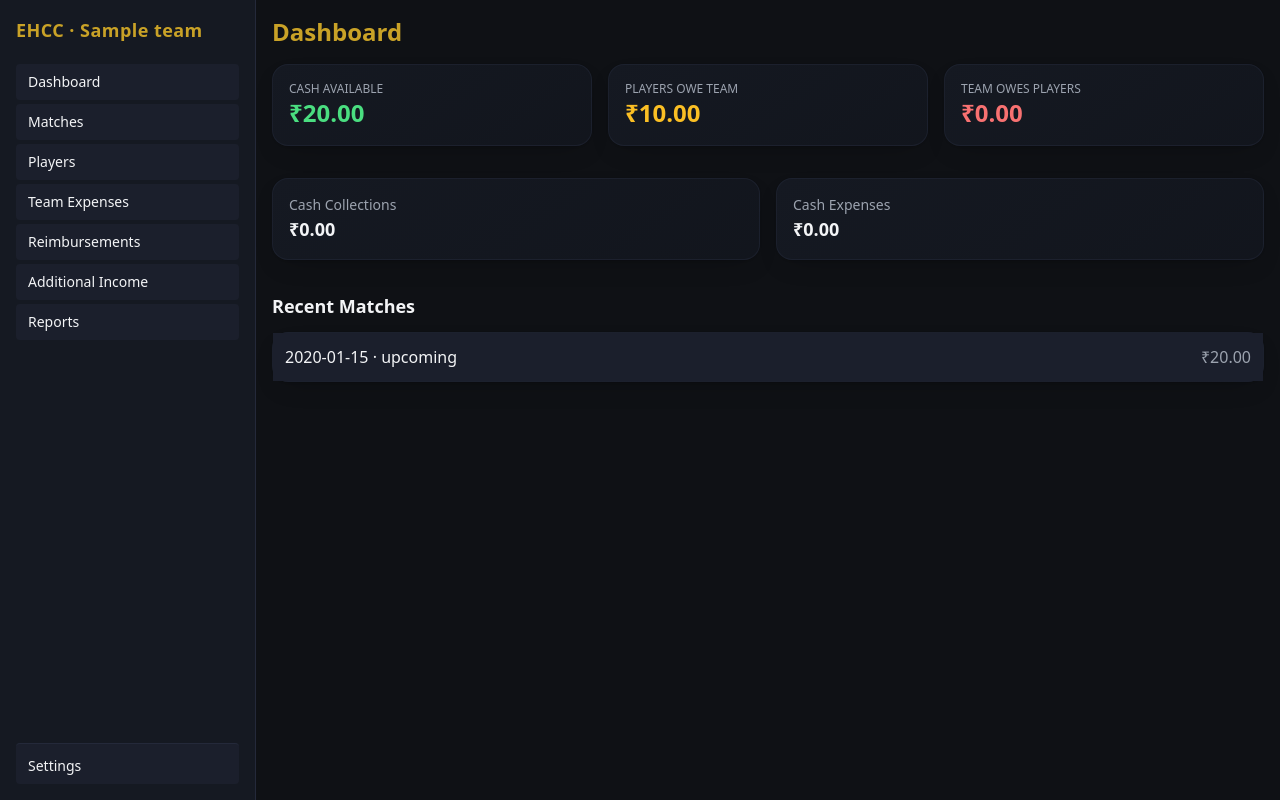
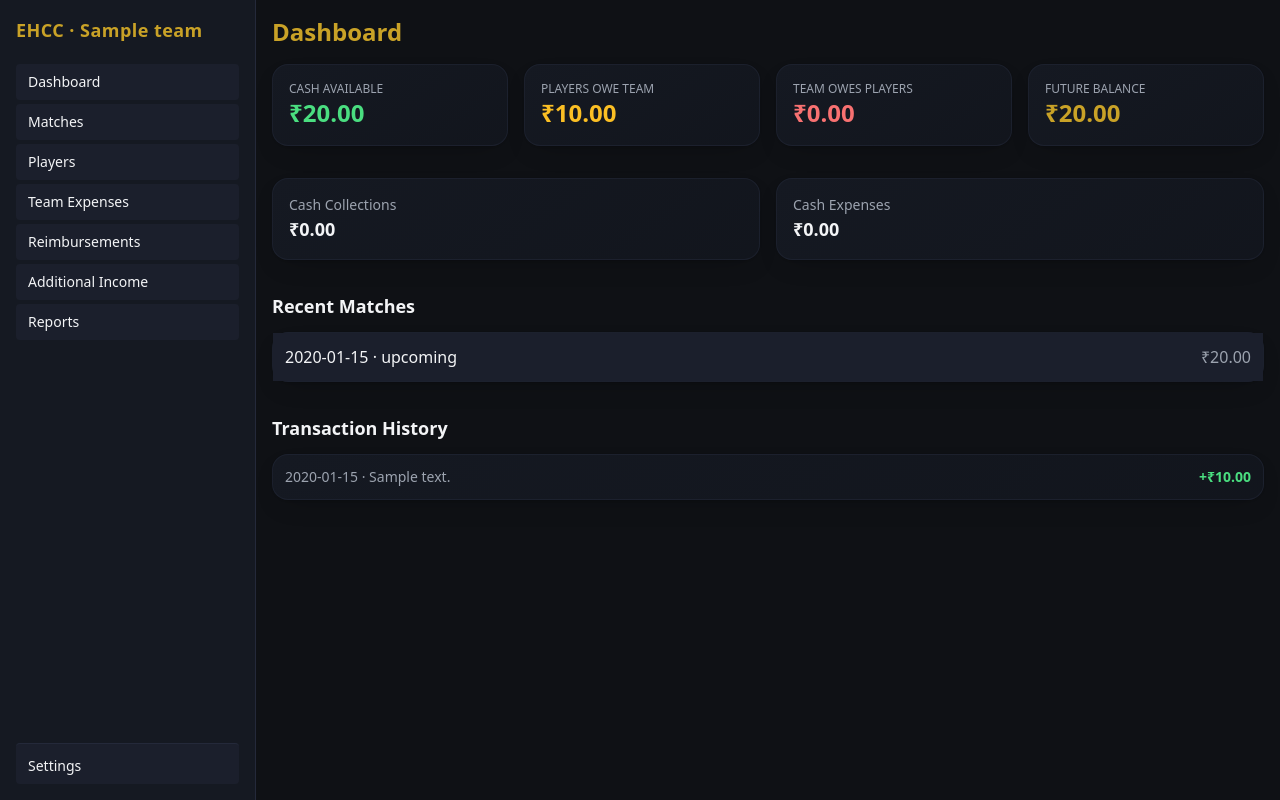
Before and after one commit to digitalrockstar/ehcc-admin, a FastAPI app: page / in a window 1280 px wide. Run offline with FastAPI, Linux system fonts and the light colour scheme; tables that the repository leaves empty hold one stand-in row (values such as "Sample post"); some libraries are stand-ins or nearby versions.

Commit message:
Dashboard: Future Balance card + Transaction History section
- Cash Available now excludes future-dated transactions (Section-style
  correctness: money isn't 'available' before its date). Added a
  separate Future Balance card showing the projected total once
  future-dated transactions land.
- Added Transaction History under Recent Matches, showing the last 10
  ledger entries with date, description, signed amount.
- Verified live: future income excluded from Cash Available but
  included in Future Balance; past expense hits both correctly.

```diff
--- a/app/routers/dashboard.py
+++ b/app/routers/dashboard.py
@@ -19,6 +19,10 @@ def dashboard(request: Request, db: Session = Depends(get_db)):
     recent_matches = db.query(models.Match).filter(models.Match.team_id == team.id).order_by(
         models.Match.match_date.desc()
     ).limit(5).all()
+    recent_transactions = db.query(models.Transaction).filter(models.Transaction.team_id == team.id).order_by(
+        models.Transaction.date.desc(), models.Transaction.id.desc()
+    ).limit(10).all()
     return templates.TemplateResponse("dashboard.html", {
-        "request": request, "team": team, "summary": summary, "recent_matches": recent_matches,
+        "request": request, "team": team, "summary": summary,
+        "recent_matches": recent_matches, "recent_transactions": recent_transactions,
     })
--- a/app/templates/dashboard.html
+++ b/app/templates/dashboard.html
@@ -2,7 +2,7 @@
 {% block content %}
 <h1 class="text-2xl font-bold text-gold mb-4">Dashboard</h1>
 
-<div class="grid grid-cols-2 md:grid-cols-3 gap-4 mb-8">
+<div class="grid grid-cols-2 md:grid-cols-4 gap-4 mb-8">
   <div class="card rounded-xl p-4">
     <p class="text-xs text-gray-400 uppercase">Cash Available</p>
     <p class="text-2xl font-bold text-green-400">₹{{ "%.2f"|format(summary.account) }}</p>
@@ -14,6 +14,10 @@
   <div class="card rounded-xl p-4">
     <p class="text-xs text-gray-400 uppercase">Team Owes Players</p>
     <p class="text-2xl font-bold text-red-400">₹{{ "%.2f"|format(summary.team_owes_players) }}</p>
+  </div>
+  <div class="card rounded-xl p-4">
+    <p class="text-xs text-gray-400 uppercase">Future Balance</p>
+    <p class="text-2xl font-bold text-gold">₹{{ "%.2f"|format(summary.future_balance) }}</p>
   </div>
 </div>
 
@@ -33,4 +37,16 @@
   <p class="p-4 text-gray-500">No matches yet. <a href="/matches/new" class="text-gold">Create one</a>.</p>
   {% endfor %}
 </div>
+
+<h2 class="text-lg font-semibold mt-8 mb-3">Transaction History</h2>
+<div class="card rounded-xl divide-y divide-gray-800">
+  {% for t in recent_transactions %}
+  <div class="p-3 flex justify-between text-sm">
+    <span class="text-gray-400">{{ t.date }} · {{ t.description or t.type.value }}</span>
+    <span class="font-semibold {{ 'text-green-400' if t.amount >= 0 else 'text-red-400' }}">{{ '+' if t.amount >= 0 }}₹{{ "%.2f"|format(t.amount) }}</span>
+  </div>
+  {% else %}
+  <p class="p-4 text-gray-500">No transactions yet.</p>
+  {% endfor %}
+</div>
 {% endblock %}
```
Also changed, not shown: app/services/team_service.py (+13 -0 lines).
